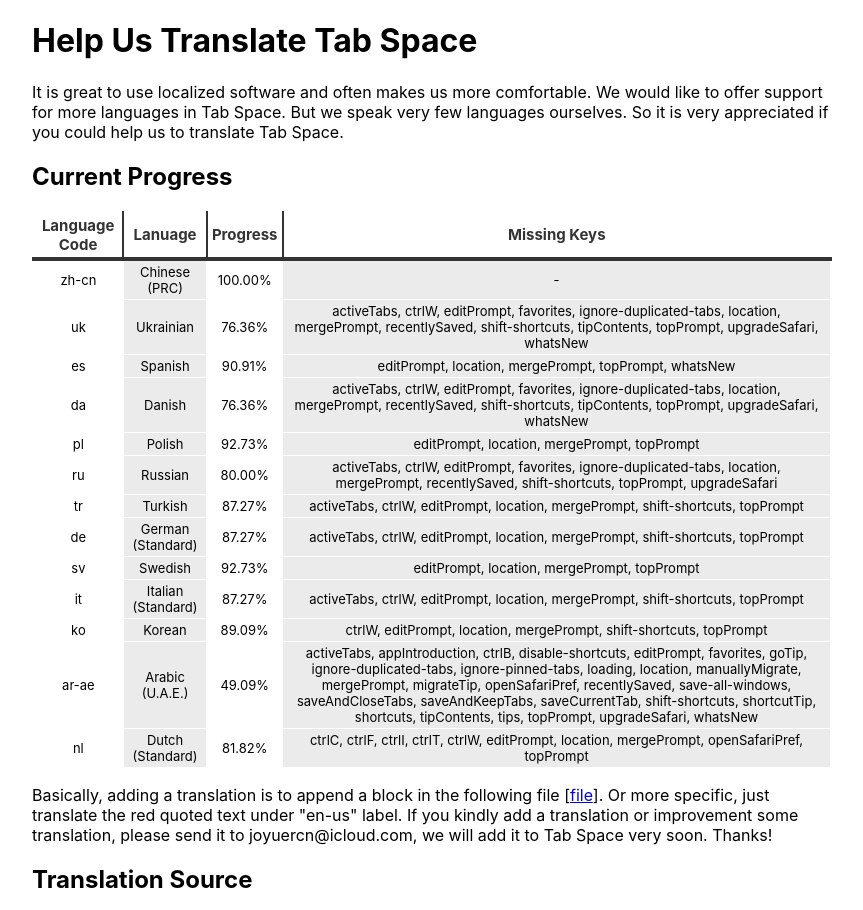
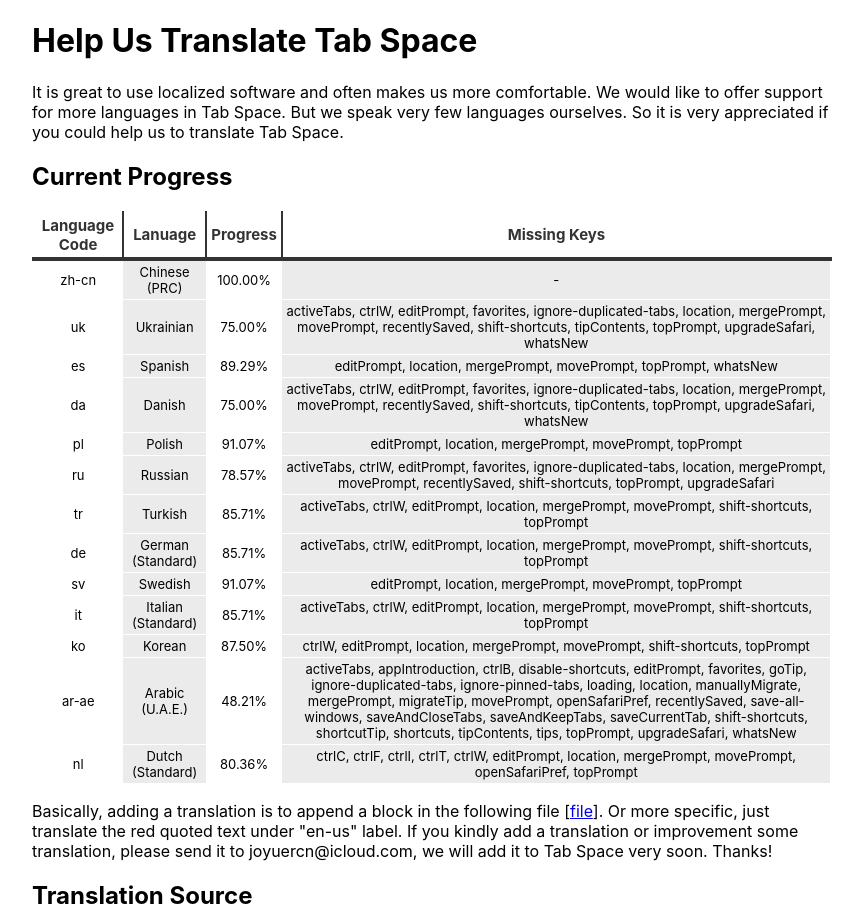
Before and after one commit to yuanzhoucq/Tab-Space, a Jekyll site: the page translate.html, which Jekyll copies as it is, in a window 1280 px wide, cut to the strip 0-910 px from the top of the page. Shown: the whole strip, without its empty margins (208-1071 px from the left). Built offline with Jekyll 4.4.1, drawn with Linux system fonts in a browser that asks for light colours.

```diff
--- a/admin/src/lang.json
+++ b/admin/src/lang.json
@@ -10,6 +10,7 @@
         "back": "Back",
         "about": "About",
         "all": "All",
+        "movePrompt": "Move session",
         "tagPrompt": "Add tags here...",
         "editPrompt": "Edit session",
         "topPrompt": "Move to top",
@@ -73,6 +74,7 @@
         "back": "返回",
         "about": "关于",
         "all": "全部",
+        "movePrompt": "移动会话",
         "tagPrompt": "添加标签...",
         "editPrompt": "编辑会话",
         "topPrompt": "移动到顶部",
--- a/translate.html
+++ b/translate.html
@@ -69,18 +69,18 @@
     translate Tab Space.</p>
   <h2>Current Progress</h2>
   <table class="greyGridTable"><thead><tr><th class="lang-th">Language Code</th><th class="name-th">Lanuage</th><th class="progress-th">Progress</th><th class="missingkeys-th">Missing Keys</th></tr></thead><tbody ><tr ><td class="lang-td td_text">zh-cn</td><td class="name-td td_text">Chinese (PRC)</td><td class="progress-td td_text">100.00%</td><td class="missingkeys-td td_text">-</td></tr>
-<tr ><td class="lang-td td_text">uk</td><td class="name-td td_text">Ukrainian</td><td class="progress-td td_text">76.36%</td><td class="missingkeys-td td_text">activeTabs, ctrlW, editPrompt, favorites, ignore-duplicated-tabs, location, mergePrompt, recentlySaved, shift-shortcuts, tipContents, topPrompt, upgradeSafari, whatsNew</td></tr>
-<tr ><td class="lang-td td_text">es</td><td class="name-td td_text">Spanish</td><td class="progress-td td_text">90.91%</td><td class="missingkeys-td td_text">editPrompt, location, mergePrompt, topPrompt, whatsNew</td></tr>
-<tr ><td class="lang-td td_text">da</td><td class="name-td td_text">Danish</td><td class="progress-td td_text">76.36%</td><td class="missingkeys-td td_text">activeTabs, ctrlW, editPrompt, favorites, ignore-duplicated-tabs, location, mergePrompt, recentlySaved, shift-shortcuts, tipContents, topPrompt, upgradeSafari, whatsNew</td></tr>
-<tr ><td class="lang-td td_text">pl</td><td class="name-td td_text">Polish</td><td class="progress-td td_text">92.73%</td><td class="missingkeys-td td_text">editPrompt, location, mergePrompt, topPrompt</td></tr>
-<tr ><td class="lang-td td_text">ru</td><td class="name-td td_text">Russian</td><td class="progress-td td_text">80.00%</td><td class="missingkeys-td td_text">activeTabs, ctrlW, editPrompt, favorites, ignore-duplicated-tabs, location, mergePrompt, recentlySaved, shift-shortcuts, topPrompt, upgradeSafari</td></tr>
-<tr ><td class="lang-td td_text">tr</td><td class="name-td td_text">Turkish</td><td class="progress-td td_text">87.27%</td><td class="missingkeys-td td_text">activeTabs, ctrlW, editPrompt, location, mergePrompt, shift-shortcuts, topPrompt</td></tr>
-<tr ><td class="lang-td td_text">de</td><td class="name-td td_text">German (Standard)</td><td class="progress-td td_text">87.27%</td><td class="missingkeys-td td_text">activeTabs, ctrlW, editPrompt, location, mergePrompt, shift-shortcuts, topPrompt</td></tr>
-<tr ><td class="lang-td td_text">sv</td><td class="name-td td_text">Swedish</td><td class="progress-td td_text">92.73%</td><td class="missingkeys-td td_text">editPrompt, location, mergePrompt, topPrompt</td></tr>
-<tr ><td class="lang-td td_text">it</td><td class="name-td td_text">Italian (Standard)</td><td class="progress-td td_text">87.27%</td><td class="missingkeys-td td_text">activeTabs, ctrlW, editPrompt, location, mergePrompt, shift-shortcuts, topPrompt</td></tr>
-<tr ><td class="lang-td td_text">ko</td><td class="name-td td_text">Korean</td><td class="progress-td td_text">89.09%</td><td class="missingkeys-td td_text">ctrlW, editPrompt, location, mergePrompt, shift-shortcuts, topPrompt</td></tr>
-<tr ><td class="lang-td td_text">ar-ae</td><td class="name-td td_text">Arabic (U.A.E.)</td><td class="progress-td td_text">49.09%</td><td class="missingkeys-td td_text">activeTabs, appIntroduction, ctrlB, disable-shortcuts, editPrompt, favorites, goTip, ignore-duplicated-tabs, ignore-pinned-tabs, loading, location, manuallyMigrate, mergePrompt, migrateTip, openSafariPref, recentlySaved, save-all-windows, saveAndCloseTabs, saveAndKeepTabs, saveCurrentTab, shift-shortcuts, shortcutTip, shortcuts, tipContents, tips, topPrompt, upgradeSafari, whatsNew</td></tr>
-<tr ><td class="lang-td td_text">nl</td><td class="name-td td_text">Dutch (Standard)</td><td class="progress-td td_text">81.82%</td><td class="missingkeys-td td_text">ctrlC, ctrlF, ctrlI, ctrlT, ctrlW, editPrompt, location, mergePrompt, openSafariPref, topPrompt</td></tr></tbody></table>
+<tr ><td class="lang-td td_text">uk</td><td class="name-td td_text">Ukrainian</td><td class="progress-td td_text">75.00%</td><td class="missingkeys-td td_text">activeTabs, ctrlW, editPrompt, favorites, ignore-duplicated-tabs, location, mergePrompt, movePrompt, recentlySaved, shift-shortcuts, tipContents, topPrompt, upgradeSafari, whatsNew</td></tr>
+<tr ><td class="lang-td td_text">es</td><td class="name-td td_text">Spanish</td><td class="progress-td td_text">89.29%</td><td class="missingkeys-td td_text">editPrompt, location, mergePrompt, movePrompt, topPrompt, whatsNew</td></tr>
+<tr ><td class="lang-td td_text">da</td><td class="name-td td_text">Danish</td><td class="progress-td td_text">75.00%</td><td class="missingkeys-td td_text">activeTabs, ctrlW, editPrompt, favorites, ignore-duplicated-tabs, location, mergePrompt, movePrompt, recentlySaved, shift-shortcuts, tipContents, topPrompt, upgradeSafari, whatsNew</td></tr>
+<tr ><td class="lang-td td_text">pl</td><td class="name-td td_text">Polish</td><td class="progress-td td_text">91.07%</td><td class="missingkeys-td td_text">editPrompt, location, mergePrompt, movePrompt, topPrompt</td></tr>
+<tr ><td class="lang-td td_text">ru</td><td class="name-td td_text">Russian</td><td class="progress-td td_text">78.57%</td><td class="missingkeys-td td_text">activeTabs, ctrlW, editPrompt, favorites, ignore-duplicated-tabs, location, mergePrompt, movePrompt, recentlySaved, shift-shortcuts, topPrompt, upgradeSafari</td></tr>
+<tr ><td class="lang-td td_text">tr</td><td class="name-td td_text">Turkish</td><td class="progress-td td_text">85.71%</td><td class="missingkeys-td td_text">activeTabs, ctrlW, editPrompt, location, mergePrompt, movePrompt, shift-shortcuts, topPrompt</td></tr>
+<tr ><td class="lang-td td_text">de</td><td class="name-td td_text">German (Standard)</td><td class="progress-td td_text">85.71%</td><td class="missingkeys-td td_text">activeTabs, ctrlW, editPrompt, location, mergePrompt, movePrompt, shift-shortcuts, topPrompt</td></tr>
+<tr ><td class="lang-td td_text">sv</td><td class="name-td td_text">Swedish</td><td class="progress-td td_text">91.07%</td><td class="missingkeys-td td_text">editPrompt, location, mergePrompt, movePrompt, topPrompt</td></tr>
+<tr ><td class="lang-td td_text">it</td><td class="name-td td_text">Italian (Standard)</td><td class="progress-td td_text">85.71%</td><td class="missingkeys-td td_text">activeTabs, ctrlW, editPrompt, location, mergePrompt, movePrompt, shift-shortcuts, topPrompt</td></tr>
+<tr ><td class="lang-td td_text">ko</td><td class="name-td td_text">Korean</td><td class="progress-td td_text">87.50%</td><td class="missingkeys-td td_text">ctrlW, editPrompt, location, mergePrompt, movePrompt, shift-shortcuts, topPrompt</td></tr>
+<tr ><td class="lang-td td_text">ar-ae</td><td class="name-td td_text">Arabic (U.A.E.)</td><td class="progress-td td_text">48.21%</td><td class="missingkeys-td td_text">activeTabs, appIntroduction, ctrlB, disable-shortcuts, editPrompt, favorites, goTip, ignore-duplicated-tabs, ignore-pinned-tabs, loading, location, manuallyMigrate, mergePrompt, migrateTip, movePrompt, openSafariPref, recentlySaved, save-all-windows, saveAndCloseTabs, saveAndKeepTabs, saveCurrentTab, shift-shortcuts, shortcutTip, shortcuts, tipContents, tips, topPrompt, upgradeSafari, whatsNew</td></tr>
+<tr ><td class="lang-td td_text">nl</td><td class="name-td td_text">Dutch (Standard)</td><td class="progress-td td_text">80.36%</td><td class="missingkeys-td td_text">ctrlC, ctrlF, ctrlI, ctrlT, ctrlW, editPrompt, location, mergePrompt, movePrompt, openSafariPref, topPrompt</td></tr></tbody></table>
 
   <p>Basically, adding a translation is to append a block in the following file [<a
       href="https://github.com/yuanzhoucq/Tab-Space/blob/master/admin/src/lang.json">file</a>]. Or more specific, just
```
Also changed, not shown: admin/src/components/SessionCard.vue (+10 -0 lines), admin/src/components/Sessions.vue (+10 -4 lines).
